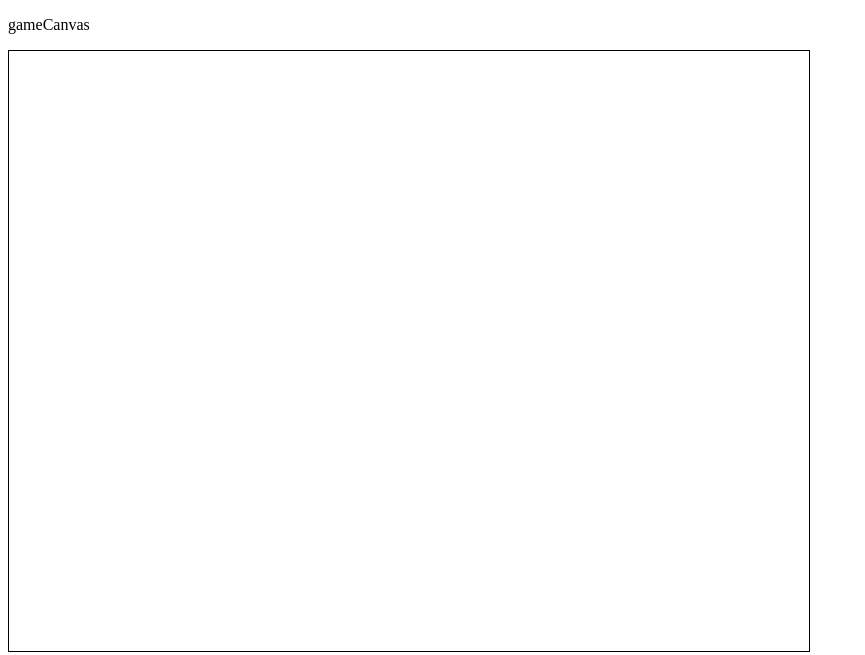
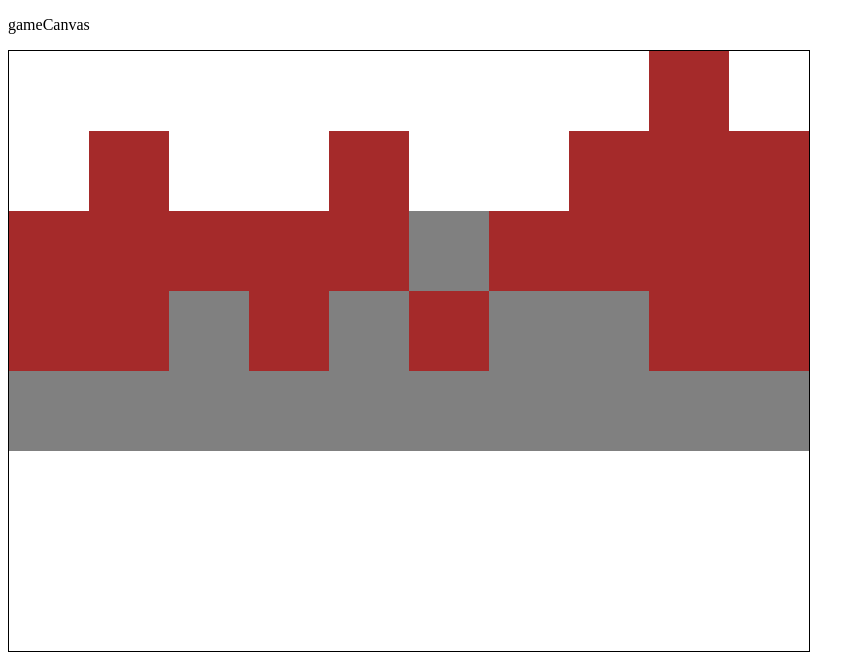
Before and after one commit to jaredamir/JinGameEngine, a plain HTML site: page src/index.html in a window 1280 px wide. Shown: the whole page, without its empty margins (0-865 px from the left). Drawn offline with Linux system fonts and the light colour scheme.

Commit message:
got game rendering working

```diff
--- /dev/null
+++ b/src/block.js
@@ -0,0 +1,26 @@
+//import { Entity } from "./entity";
+
+//export
+class Block extends Entity {
+    constructor(x, y, blockData) {
+        super(x, y);
+        this.blockData = blockData;
+        this.x = x;
+        this.y = y;
+        this.name = blockData.name;
+        this.color = blockData.color;
+    }
+
+    info() {
+        const baseInfo = super.info();
+        return {
+            ...baseInfo,
+            blockData: this.blockData,
+        };
+    }
+
+    render(canvas, blockSize) {
+        canvas.fillStyle = this.color;
+        canvas.fillRect(this.x, this.y, blockSize, blockSize);
+    }
+}
--- a/src/entity.js
+++ b/src/entity.js
@@ -1,4 +1,5 @@
-export class Entity {
+//export
+class Entity {
   constructor(x, y, name, healthCapacity, regenerationRate) {
     this.id = Math.random();
     this.x = x;
@@ -9,7 +10,7 @@ export class Entity {
     this.regenerationRate = regenerationRate;
   }
 
-  entityInfo() {
+  info() {
     return {
         id: this.id,
         x: this.x,
--- a/src/gameLoop.js
+++ b/src/gameLoop.js
@@ -0,0 +1,57 @@
+//import { World } from './world.js';
+const origin = { x: 0, y: 0 };
+const canvas = document.getElementById('game');
+const canvasWidth = canvas.width;
+const blockScale = 10;
+const aspectRatio = 16 / 9;
+const blockSize = canvasWidth / blockScale;
+const ctx = canvas.getContext('2d');
+
+
+const blockDetails_0_1 = {
+    1: {
+        name: 'stone',
+        color: 'grey',
+        solid: true,
+    },
+    2: {
+        name: 'dirt',
+        color: 'brown',
+        solid: true,
+    }
+}
+
+const chunk = {
+    origin: { x: 0, y: 0 },
+    data: [
+    [0, 0, 0, 0, 0, 0, 0, 0, 2, 0],
+    [0, 2, 0, 0, 2, 0, 0, 2, 2, 2],
+    [2, 2, 2, 2, 2, 1, 2, 2, 2, 2],
+    [2, 2, 1, 2, 1, 2, 1, 1, 2, 2],
+    [1, 1, 1, 1, 1, 1, 1, 1, 1, 1],
+
+]}
+
+let world;
+let blockAsset;
+
+function loadAssets(){
+    blockAsset = blockDetails_0_1; // Will replace with actual asset loading
+}
+
+function setUp() {
+    loadAssets();
+    world = new World(ctx, 'world', origin, aspectRatio, blockSize, canvas.width, canvas.height, 0, blockAsset);
+    world.addChunk(chunk);
+    console.log(world.info());
+   return
+}
+
+function start() {
+    world.renderChunk(chunk);
+    return
+}
+
+setUp();
+start();
+console.log('Game started');
--- a/src/main.html
+++ b/src/index.html
@@ -9,4 +9,9 @@
     <P>gameCanvas</P>
     <canvas id="game" width="800" height="600" style="border:1px solid #000000;"></canvas>
 </body>
-</html>
+
+<script src="./world.js"></script>
+<script src="./entity.js"></script>
+<script src="./block.js"></script>
+<script src="./player.js"></script>
+<script src="./gameLoop.js"></script>
--- a/src/player.js
+++ b/src/player.js
@@ -1,22 +1,22 @@
-import {Entity} from './entity';
+//import { Entity } from './entity';
 
-export class Player extends Entity {
-  constructor(x, y, name, speed, healthCapacity) {
-    super(x, y, name);
+//export
+class Player extends Entity {
+  constructor(x, y, name, speed, healthCapacity, regenerationRate) {
+    super(x, y, name, healthCapacity, regenerationRate);
     this.type = "player";
     this.speed = speed;
-    this.name = name;
     this.inventory = [];
   }
 
   info() {
+    const baseInfo = super.info();
     return {
-        id: this.id,
-        x: this.x,
-        y: this.y,
-        name: this.name,
-        type: this.type,
-    }
+      ...baseInfo,
+      type: this.type,
+      speed: this.speed,
+      inventory: this.inventory,
+    };
   }
 
   render() {
--- a/src/world.js
+++ b/src/world.js
@@ -1,31 +1,62 @@
-const blockScale = 10;
-const origin = { x: 0, y: 0 };
-const canvas = document.getElementById('game');
-const aspectRatio = 16 / 9;
-const blockSize = canvasWidth / blockScale;
-const ctx = canvas.getContext('2d');
+// import { Block } from './block.js';
+// import { Entity } from './entity.js';
+// import { Player } from './player.js';
 
-const chunk = {
-    origin: { x: 0, y: 0 },
-    data: [
-    [0, 0, 0, 0, 0, 0, 0, 0, 0, 0],
-    [0, 0, 0, 0, 0, 0, 0, 0, 0, 0],
-    [0, 0, 0, 0, 0, 0, 0, 0, 0, 0],
-    [0, 0, 0, 0, 0, 0, 0, 0, 0, 0],
-]}
 
+//export
 class World {
-  constructor(canvas) {
-    this.name = 'world';
+  constructor(
+    canvas,
+    name,
+    origin,
+    aspectRatio,
+    blockSize,
+    canvasWidth,
+    canvasHeight,
+    id,
+    blockAsset,
+) {
+    console.log("World Initiated");
+    this.name = name;
     this.canvas = canvas;
     this.loadedChunks = [];
+    this.id = id;
+    this.origin = origin;
+    this.aspectRatio = aspectRatio;
+    this.blockSize = blockSize;
+    this.canvasWidth = canvasWidth;
+    this.canvasHeight = canvasHeight;
+    this.blockAsset = blockAsset;
+  }
+
+  info() {
+    return {
+      name: this.name,
+      origin: this.origin,
+      aspectRatio: this.aspectRatio,
+      blockSize: this.blockSize,
+      canvasWidth: this.canvasWidth,
+      canvasHeight: this.canvasHeight,
+      id: this.id,
+    }
   }
 
   addChunk(chunk) {
+    console.log("Chunk Added");
     this.loadedChunks.push(chunk);
   }
 
   renderChunk(chunk) {
-
-  }
+    console.log("Chunk Rendered");
+    const chunkOrigin = chunk.origin;
+    const chunkData = chunk.data;
+    for (let y = chunkOrigin.y; y < chunkData.length; y++) {
+       for (let x = chunkOrigin.x; x < chunkData[y].length; x++) {
+        if(chunkData[y][x] !== 0){
+            const block = new Block(x * this.blockSize, y * this.blockSize, this.blockAsset[chunkData[y][x]]);
+            block.render(this.canvas, this.blockSize);
+        }
+       }
+      }
+    }
 }
```
